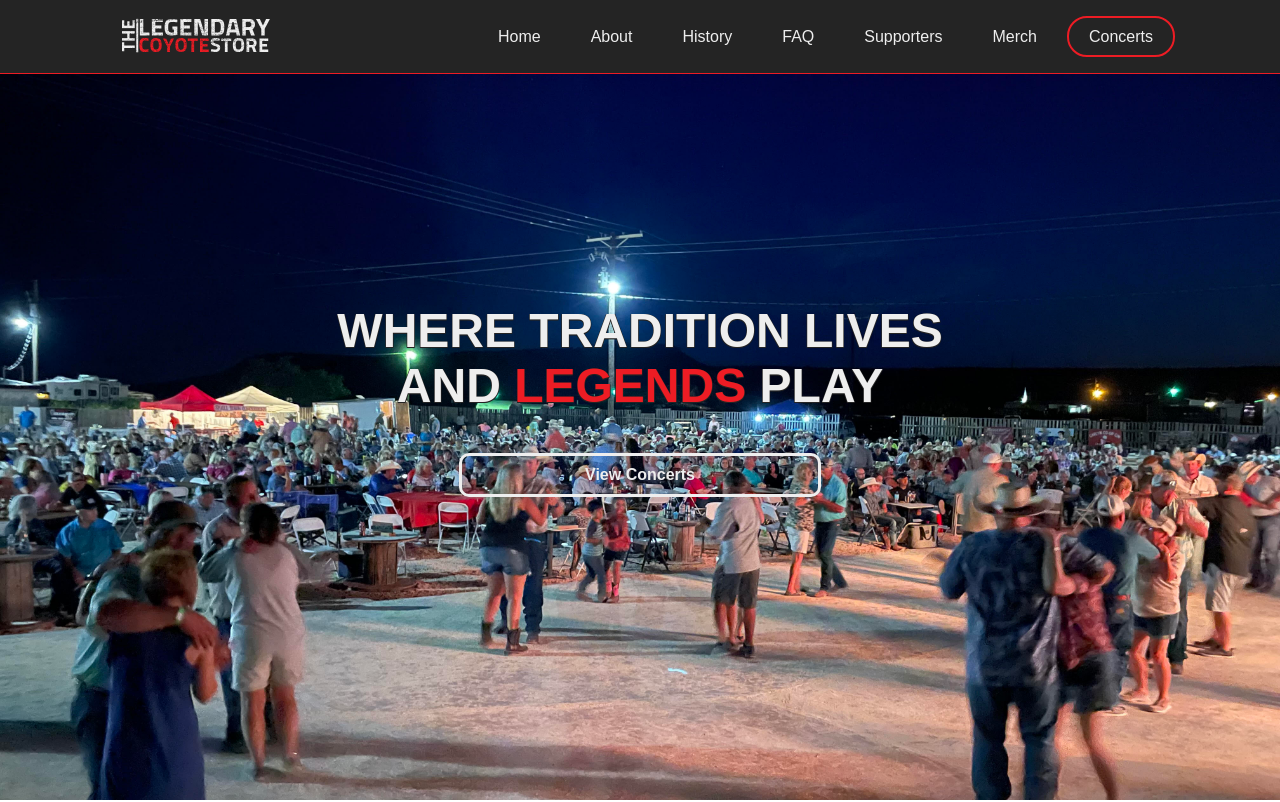
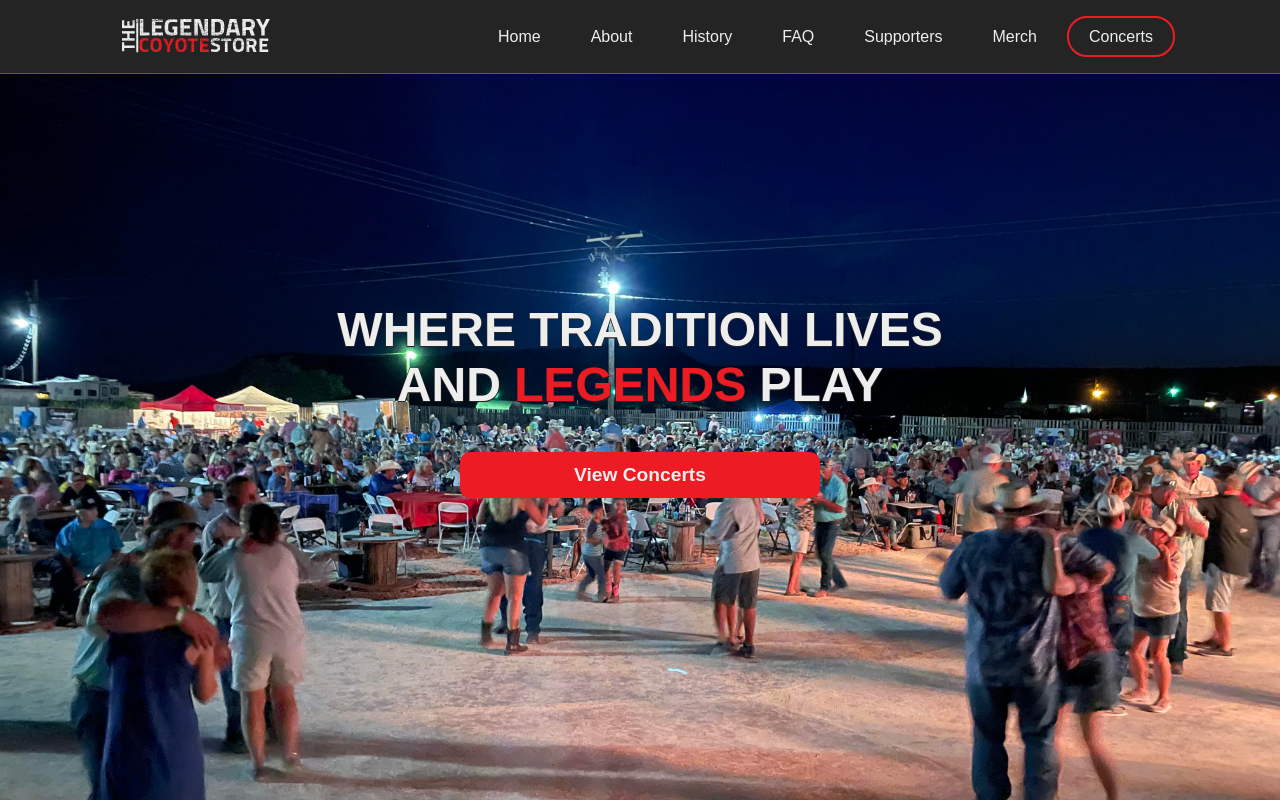
Before and after one commit to BMasonJ13/coyote-store-website, a React (Create React App) app: page / in a window 1280 px wide. Shown: the top 802 px of the page. Built offline with nearby package versions, Linux system fonts and the light colour scheme; a web font is replaced by a local one.

Commit message:
Update hero.css

```diff
--- a/src/components/hero/hero.css
+++ b/src/components/hero/hero.css
@@ -50,13 +50,15 @@
     padding: 10px 25px;
 
     border-radius: 10px;
+    border-width: 2px;
     border-style: solid;
     box-shadow: none;
     background-color: transparent;
-    border-color: var(--text-color);
+    border-color: var(--accent-color);
+    background-color: var(--accent-color);
     color: var(--text-color);
     font-weight: bold;
-    font-size: 1rem;
+    font-size: 1.2rem;
     text-align: center;
     cursor: pointer;
     text-decoration: none;
@@ -67,5 +69,6 @@
 }
 
 .hero-button:hover{
-    background-color: rgba(255, 255, 255, .35);
+    background-color: var(--text-color);
+    color: var(--accent-color);
 }
```
